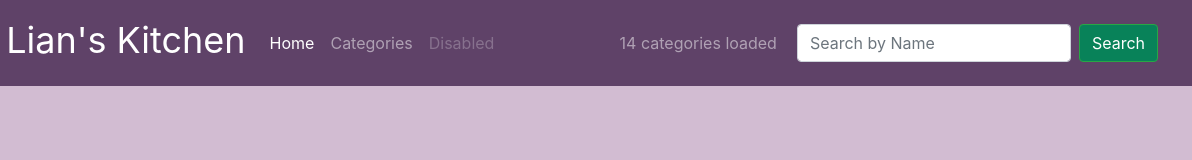
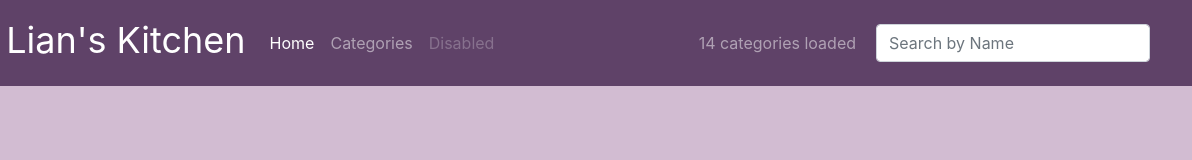
Before and after one commit to liankhek/my-recipe, a plain HTML site: page index.html in a window 1280 px wide. Shown: the full height of the page, 88-1280 px from the left. Drawn offline with nearby package versions, Linux system fonts and the light colour scheme; no server answers.

Commit message:
Update index.html
remove search button
update scriptmin.js

```diff
--- a/index.html
+++ b/index.html
@@ -37,9 +37,9 @@
             </ul>
             <form class="form-inline ml-auto">
                 <span id="showNumberInNavbar" class="navbar-text">14 categories loaded</span>
-                <input class="form-control mr-sm-2" type="search" placeholder="Search by Name"
+                <input id="search" class="form-control mr-sm-2" type="search" placeholder="Search by Name"
                     aria-label="Search this page">
-                <button class="btn btn-outline-success my-2 my-sm-0 searchButton" type="submit">Search</button>
+                <!--<button class="btn btn-outline-success my-2 my-sm-0 searchButton" type="submit">Search</button>-->
             </form>
 
         </div>
```
Also changed, not shown: dist/scriptmin.js (+1 -1 lines).
